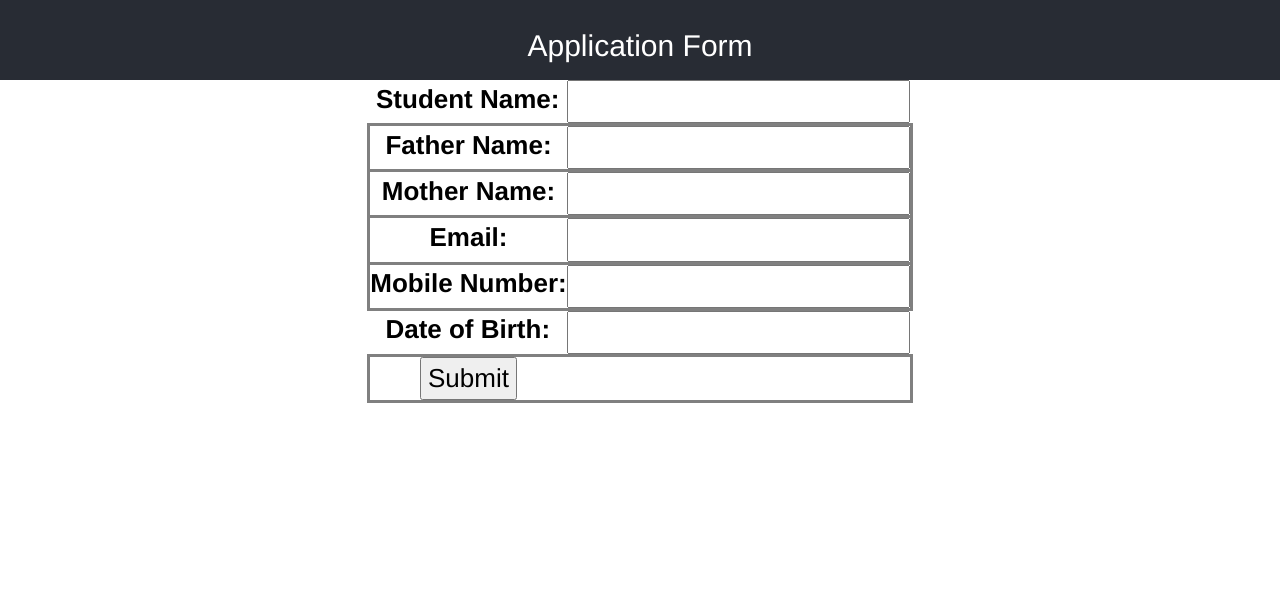
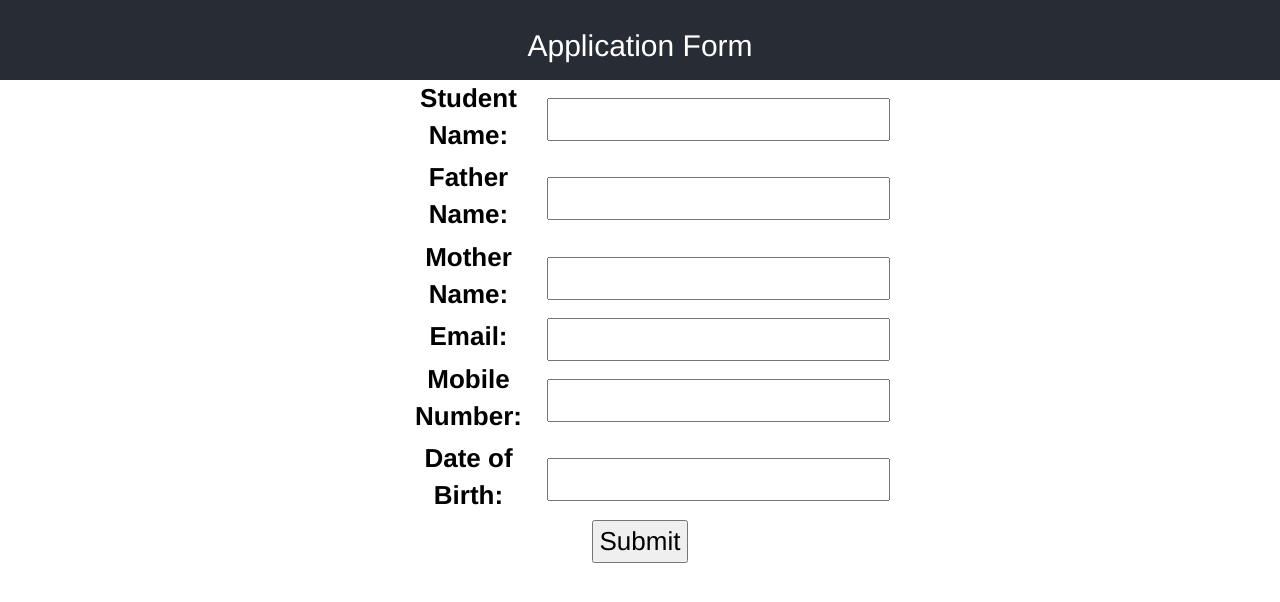
Before and after one commit to senth542002/applicaton-form, a React (Create React App) app: page / in a window 1280 px wide. Shown: the top 602 px of the page. Built offline with nearby package versions, Linux system fonts and the light colour scheme.

Commit message:
Alignment Changes

```diff
--- a/src/App.css
+++ b/src/App.css
@@ -24,7 +24,7 @@
   display: flex;
   flex-direction: column;
   align-items: center;
-  justify-content: center;
+  justify-content: left;
   font-size: calc(10px + 2vmin);
   color: black;
 }
--- a/src/App.js
+++ b/src/App.js
@@ -12,8 +12,8 @@ function App () {
         <ApplicationForm
           style={{
             display: 'flex',
-            alignItems: 'center',
-            justifyContent: 'center'
+            alignItems: 'left',
+            justifyContent: 'left'
           }}
         />
       </div>
--- a/src/ApplicationForm.js
+++ b/src/ApplicationForm.js
@@ -139,11 +139,11 @@ export default class ApplicationForm extends Component {
   render () {
     return (
       <form className='demoForm'>
-        <table className='responsive-table' hidden={this.state.successScreen}>
-          <tbody>
+        <table className='responsive-table' hidden={this.state.successScreen}
+        style={{ width: '500px'}}>
+        <tbody>
             <tr
               className='form-group'
-              tyle={{ border: '3px solid grey', borderRightColor: 'grey' }}
             >
               <td>
                 <label className='studentName'>Student Name: </label>
@@ -164,7 +164,6 @@ export default class ApplicationForm extends Component {
             </tr>
             <tr
               className='form-group'
-              style={{ border: '3px solid grey', borderRightColor: 'grey' }}
             >
               <td>
                 <label className='fatherName'>Father Name: </label>
@@ -183,7 +182,7 @@ export default class ApplicationForm extends Component {
                 </span>
               </td>
             </tr>
-            <tr style={{ border: '3px solid grey', borderRightColor: 'grey' }}>
+            <tr>
               <td>
                 <label className='motherName'>Mother Name: </label>
               </td>
@@ -201,7 +200,7 @@ export default class ApplicationForm extends Component {
                 </span>
               </td>
             </tr>
-            <tr style={{ border: '3px solid grey', borderRightColor: 'grey' }}>
+            <tr>
               <td>
                 <label className='email'>Email: </label>
               </td>
@@ -219,7 +218,7 @@ export default class ApplicationForm extends Component {
                 </span>
               </td>
             </tr>
-            <tr style={{ border: '3px solid grey', borderRightColor: 'grey' }}>
+            <tr>
               <td>
                 <label className='mobileNumber'>Mobile Number: </label>
               </td>
@@ -257,15 +256,13 @@ export default class ApplicationForm extends Component {
                 </span>
               </td>
             </tr>
-          </tbody>
-          <tbody>
-            <tr
-              style={{
-                border: '3px solid grey',
-                borderRightColor: 'grey',
-                alignItems: 'center'
-              }}
-            >
+            </tbody>
+            </table>
+
+            <table className='responsive-table' style={{display: 'flex', alignItems: 'center', justifyContent: 'center'}}
+            hidden={this.state.successScreen}>
+            <tbody>
+            <tr>
               <td>
                 <button
                   className='submit'
@@ -276,7 +273,7 @@ export default class ApplicationForm extends Component {
                 </button>
               </td>
             </tr>
-          </tbody>
+            </tbody>
         </table>
         <table hidden={!this.state.successScreen}>
           <tbody>
```
Also changed, not shown: 2 other files (tests, documents, lock files or other folders).
